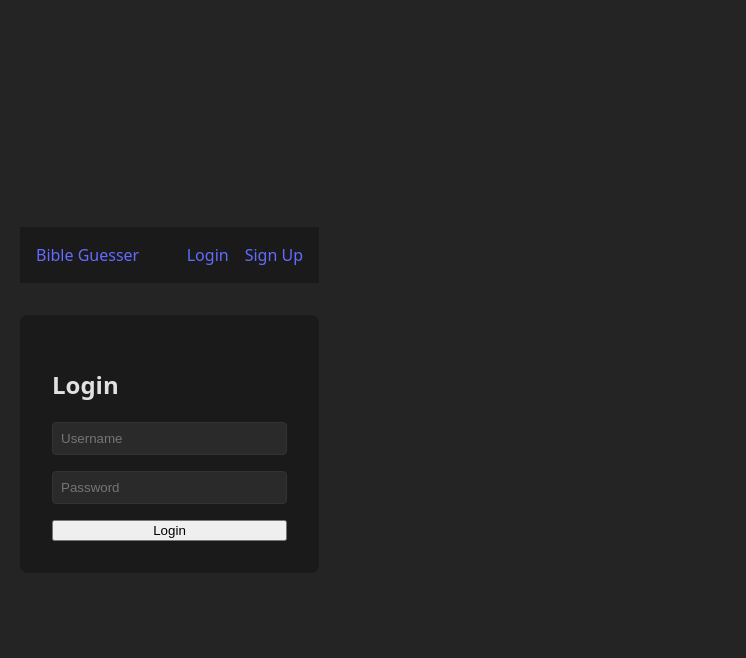
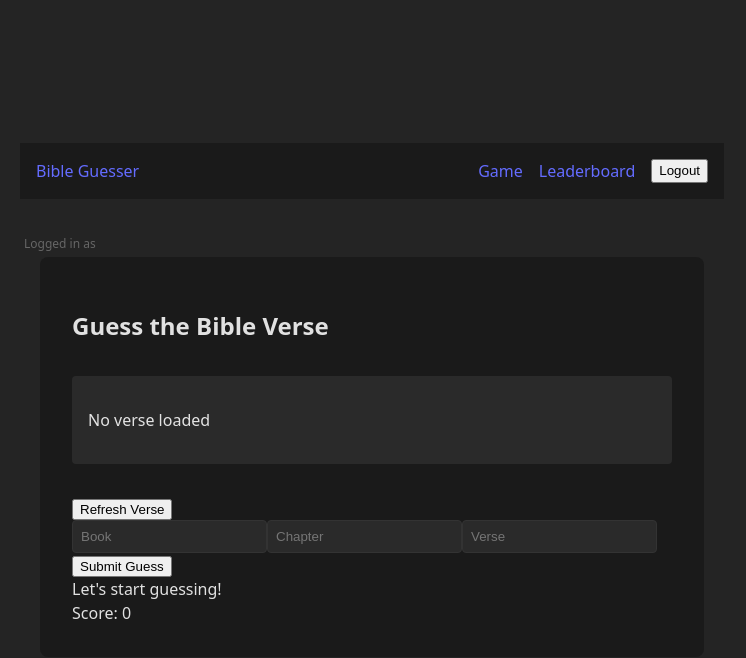
Before and after one commit to heleledd/bible-guesser, a React (Vite) app in the folder frontend/: page /game in a window 1280 px wide. Before the commit this address led to /login. Shown: the top 658 px of the page, without its empty margins (0-746 px from the left). Built offline with nearby package versions, Linux system fonts and the light colour scheme; no server answers.

Commit message:
game is a lot more functional now!!

```diff
--- a/frontend/src/components/Main.jsx
+++ b/frontend/src/components/Main.jsx
@@ -7,19 +7,26 @@ import Leaderboard from './game/Leaderboard'
 import Navbar from './common/Navbar'
 
 function Main() {
-  const [isAuthenticated, setIsAuthenticated] = useState(false)
+  const [isAuthenticated, setIsAuthenticated] = useState(true)
+  const [user, setUser] = useState({ username: '' })
 
   return (
     <Router>
       <div className="app-container">
         <Navbar isAuthenticated={isAuthenticated} setIsAuthenticated={setIsAuthenticated} />
+
+        <div style={{ padding: '4px', fontSize: '12px', color: '#666' }}>
+          {isAuthenticated ? (
+            <>Logged in as <strong>{user.username}</strong></>
+          ) : (
+            'Not logged in'
+          )}
+        </div>
+
         <Routes>
-          <Route path="/login" element={<Login setIsAuthenticated={setIsAuthenticated} />} />
-          <Route path="/signup" element={<Signup setIsAuthenticated={setIsAuthenticated} />} />
-          <Route
-            path="/game"
-            element={isAuthenticated ? <Game /> : <Navigate to="/login" />}
-          />
+          <Route path="/login" element={<Login setIsAuthenticated={setIsAuthenticated} setUser={setUser} />} />
+          <Route path="/signup" element={<Signup setIsAuthenticated={setIsAuthenticated} setUser={setUser} />} />
+          <Route path="/game" element={<Game isAuthenticated={isAuthenticated} />} />
           <Route
             path="/leaderboard"
             element={isAuthenticated ? <Leaderboard /> : <Navigate to="/login" />}
--- a/frontend/src/components/auth/Login.jsx
+++ b/frontend/src/components/auth/Login.jsx
@@ -21,6 +21,7 @@ function Login({ setIsAuthenticated }) {
       // Verify token by fetching user data
       await auth.getCurrentUser()
 
+      setUser({ username: response.data.username })
       setIsAuthenticated(true)
       navigate('/game')
     } catch (err) {
--- a/frontend/src/components/game/Game.jsx
+++ b/frontend/src/components/game/Game.jsx
@@ -1,49 +1,82 @@
 import { useState, useEffect } from 'react'
-import axios from 'axios'
 import { verses } from '../../services/api'
 
 function Game() {
   const [verse, setVerse] = useState({book_name:'', book:0, chapter:0, verse:0, text:''})
   const [guess, setGuess] = useState({ book: '', chapter: '', verse: '' })
   const [score, setScore] = useState(0)
+  const [error, setError] = useState('Oh no! Something went wrong.')
+  const [loading, setLoading] = useState(false)
+  const [scoreMessage, setScoreMessage] = useState('Let\'s start guessing!')
 
   useEffect(() => {
     fetchNewVerse()
   }, [])
 
   const fetchNewVerse = async () => {
+    setLoading(true)
+    setError('')
+
     try {
-      setError('')
       const data = await verses.getRandomVerse()
       setVerse(data)
     } catch (error) {
       setError('Failed to load verse. Please try again.')
       console.error('Error fetching random verse:', error)
+    } finally {
+      setLoading(false)
     }
   }
 
   const handleSubmit = (e) => {
-    e.preventDefault()
-    setError('')
+    e.preventDefault();
+    setError('');
 
-    // Verify the guess
-    if (
-      guess.book.toLowerCase() === verse.book_name.toLowerCase() &&
-      Number(guess.chapter) === verse.chapter &&
-      Number(guess.verse) === verse.verse
-    ) {
-      setScore(score + 1)
+    let newPoints = 0;
+
+    const guessedBook = guess.book.trim().toLowerCase();
+    const actualBook = verse.book_name.trim().toLowerCase();
+
+    // Book correct
+    if (guessedBook === actualBook) {
+      newPoints += 50;
+
+      // Chapter correct
+      if (Number(guess.chapter) === verse.chapter) {
+        newPoints += 30;
+
+        // Verse close or exact (within ±2)
+        const verseDiff = Math.abs(Number(guess.verse) - verse.verse);
+        if (verseDiff === 0) {
+          newPoints += 20; // perfect verse
+        } else if (verseDiff <= 2) {
+          newPoints += 10; // close enough
+        }
+      }
     }
+
+    if (newPoints === 0) {
+      setScoreMessage('Incorrect! Keep trying! The correct answer was ' + `${verse.book_name} ${verse.chapter}:${verse.verse}.`);
+    } else {
+      setScore((prev) => prev + newPoints);
+      setScoreMessage(`Nice! You earned ${newPoints} points. The correct answer was ` + `${verse.book_name} ${verse.chapter}:${verse.verse}.`);
+    }
+
+    // Load next verse
+    fetchNewVerse();
+  };
 
   return (
     <div className="game-container">
       <h2>Guess the Bible Verse</h2>
-      <div className="verse-display">
-        <p>{verse.text}</p>
+       <div className="verse-display">
+        {loading ? (
+          <p>Loading verse...</p>
+        ) : (
+          <p>{verse.text || 'No verse loaded'}</p>
+        )}
       </div>
-      <form onSubmit={refreshNewVerse}>
-        <button type="submit">Refresh Verse</button>
-      </form>
+      <button onClick={fetchNewVerse}>Refresh Verse</button>
       <form onSubmit={handleSubmit}>
         <input
           type="text"
@@ -66,11 +99,12 @@ function Game() {
         <button type="submit">Submit Guess</button>
       </form>
       <div className="score">
+        {scoreMessage && <div className="score-message">{scoreMessage}</div>}
         Score: {score}
       </div>
     </div>
   )
 }
-}
 
-export default Game
+
+export default Game;
--- a/frontend/src/components/game/Leaderboard.jsx
+++ b/frontend/src/components/game/Leaderboard.jsx
@@ -15,6 +15,7 @@ function Leaderboard() {
   return (
     <div className="leaderboard-container">
       <h2>Leaderboard</h2>
+      <p>How do the points work??</p>
       <div className="leaderboard-list">
         {leaderboard.map((entry, index) => (
           <div key={index} className="leaderboard-entry">
```
